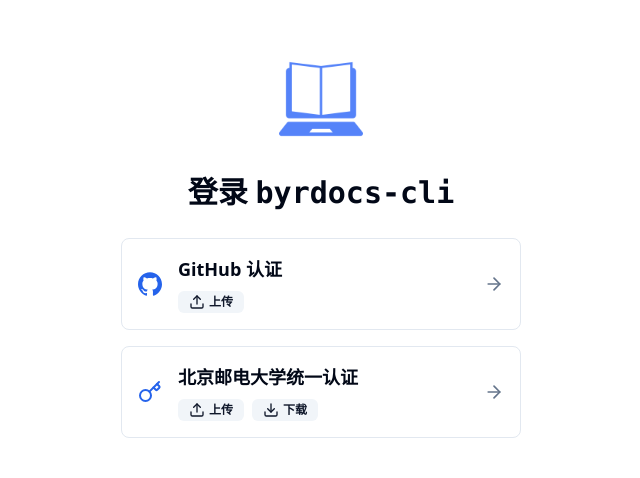
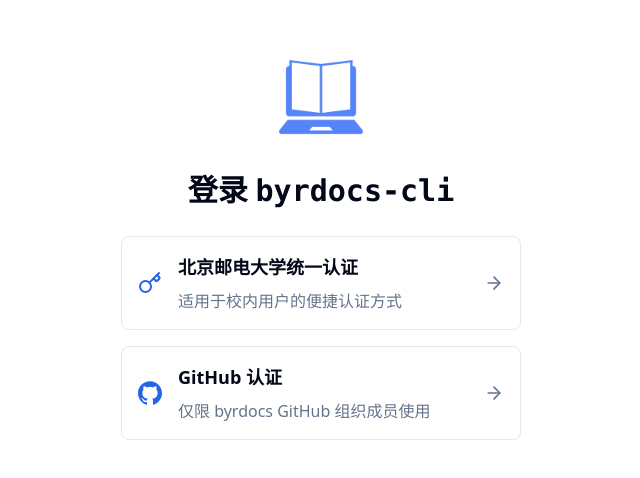
Before and after one commit to byrdocs/byrdocs-frontend, a React (Vite) app: page /auth/1 in a window 1280 px wide. Shown: the part 156-634 px from the top of the page, without its empty margins (319-959 px from the left). Built offline with nearby package versions, Linux system fonts and the light colour scheme.

Commit message:
Update auth
Signed-off-by: YouXam <youxam@outlook.com>

```diff
--- a/src/pages/Auth.tsx
+++ b/src/pages/Auth.tsx
@@ -24,20 +24,17 @@ export default function Component() {
                 </div>
                 <div className="space-y-4">
                     <AuthOption
+                        icon={<Key className="w-6 h-6 dark:text-white" />}
+                        title="北京邮电大学统一认证"
+                        description='适用于校内用户的便捷认证方式'
+                        to={`/login/${arg.uuid}`}
+                    />
+                    <AuthOption
                         icon={<Github className="w-6 h-6 dark:text-white" />}
                         title="GitHub 认证"
-                        features={[{ icon: <Upload className="w-4 h-4" />, label: "上传" }]}
+                        description='仅限 byrdocs GitHub 组织成员使用'
                         to={`/github/${arg.uuid}`}
                         external={true}
-                    />
-                    <AuthOption
-                        icon={<Key className="w-6 h-6 dark:text-white" />}
-                        title="北京邮电大学统一认证"
-                        features={[
-                            { icon: <Upload className="w-4 h-4" />, label: "上传" },
-                            { icon: <Download className="w-4 h-4" />, label: "下载" }
-                        ]}
-                        to={`/login/${arg.uuid}`}
                     />
                 </div>
             </div>
@@ -48,12 +45,12 @@ export default function Component() {
 interface AuthOptionProps {
     icon: React.ReactNode;
     title: string;
-    features: { icon: React.ReactNode; label: string }[];
+    description?: string;
     to: string;
     external?: boolean;
 }
 
-function AuthOption({ icon, title, features, to, external }: AuthOptionProps) {
+function AuthOption({ icon, title, description, to, external }: AuthOptionProps) {
     return (
         external ?
         <a className="w-full group block" href={to}>
@@ -61,13 +58,8 @@ function AuthOption({ icon, title, features, to, external }: AuthOptionProps) {
                 <div className="flex-shrink-0 mr-4 text-primary">{icon}</div>
                 <div className="flex-grow text-left space-y-2">
                     <h3 className="text-lg font-semibold text-foreground">{title}</h3>
-                    <div className="flex space-x-2">
-                        {features.map((feature, index) => (
-                            <Badge key={index} variant="secondary" className="flex items-center space-x-1">
-                                {feature.icon}
-                                <span>{feature.label}</span>
-                            </Badge>
-                        ))}
+                    <div className="flex space-x-2 text-muted-foreground">
+                        {description}
                     </div>
                 </div>
                 <ArrowRight className="w-5 h-5 text-muted-foreground transition-all duration-300 ease-in-out transform group-hover:text-foreground" />
@@ -78,13 +70,8 @@ function AuthOption({ icon, title, features, to, external }: AuthOptionProps) {
                 <div className="flex-shrink-0 mr-4 text-primary">{icon}</div>
                 <div className="flex-grow text-left space-y-2">
                     <h3 className="text-lg font-semibold text-foreground">{title}</h3>
-                    <div className="flex space-x-2">
-                        {features.map((feature, index) => (
-                            <Badge key={index} variant="secondary" className="flex items-center space-x-1">
-                                {feature.icon}
-                                <span>{feature.label}</span>
-                            </Badge>
-                        ))}
+                    <div className="flex space-x-2 text-muted-foreground">
+                        {description}
                     </div>
                 </div>
                 <ArrowRight className="w-5 h-5 text-muted-foreground transition-all duration-300 ease-in-out transform group-hover:text-foreground" />
```
